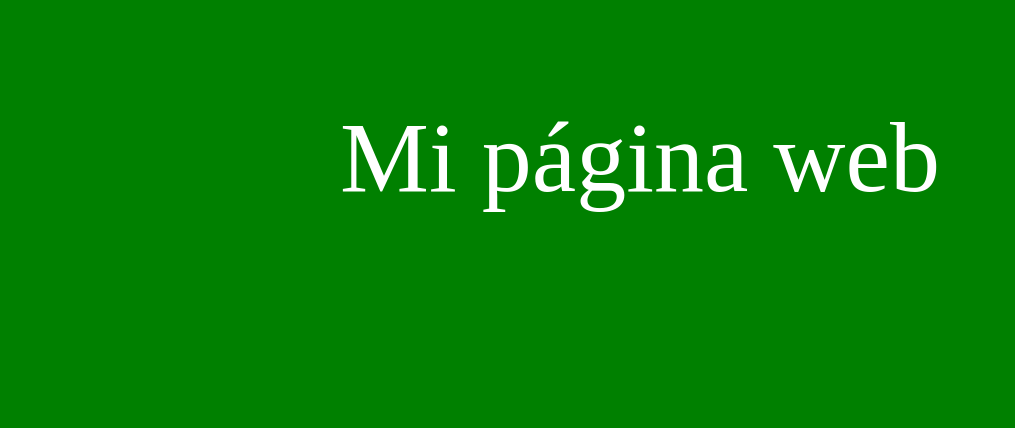
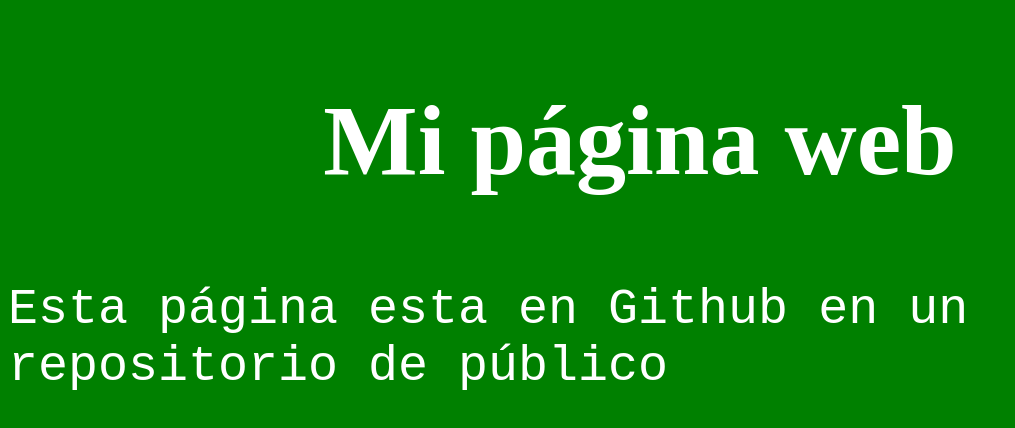
Before and after one commit to dalmenara/test-01, a plain HTML site: page index.html in a window 1280 px wide. Shown: the whole page, without its empty margins (0-1015 px from the left). Drawn offline with Linux system fonts and the light colour scheme.

Commit message:
Cambios en index y css

```diff
--- a/estilo.css
+++ b/estilo.css
@@ -3,7 +3,12 @@ html {
     color: white;
 }
 
-p {
+h2 {
     font-size: 100px;
     text-align: center;
     }
+
+p {
+    font-family: Courier New, Courier, monospace;
+    font-size: 50px;
+}
--- a/index.html
+++ b/index.html
@@ -8,6 +8,7 @@
 </head>
 
 <body>
-  <p>Mi página web</p>
+  <h2>Mi página web</h2>
+  <p>Esta página esta en Github en un repositorio de público</p>
 </body>
 </html>
```
